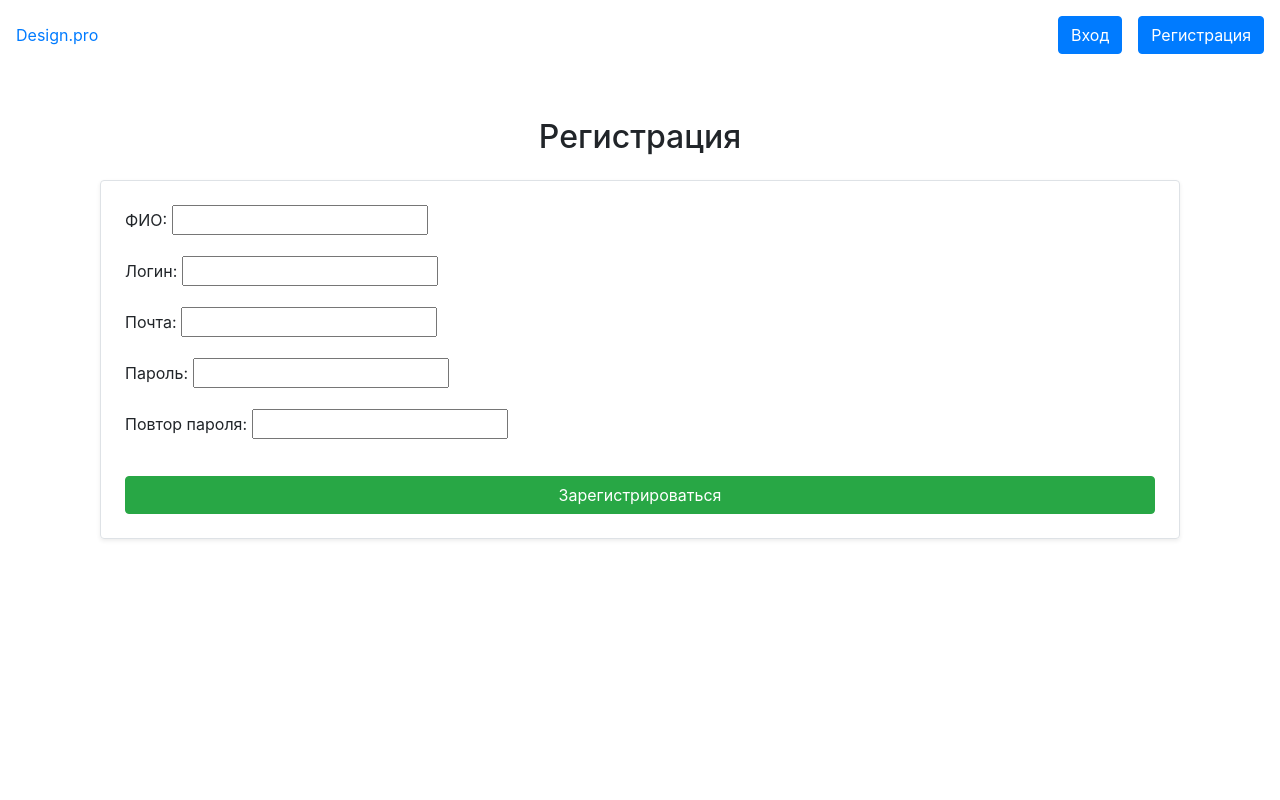
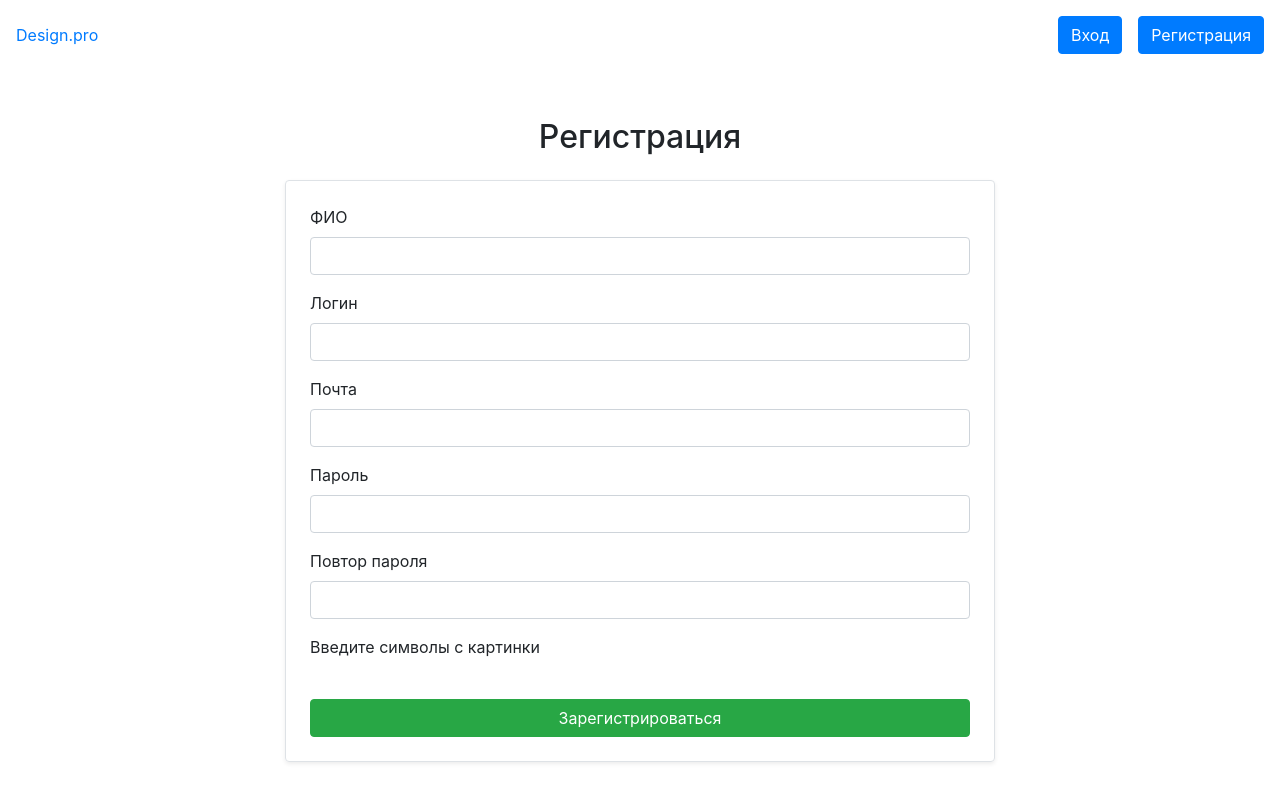
Before and after one commit to karixCode/django-praktika-2, a Django app: page /interior/register/ in a window 1280 px wide. Run offline with Django 5.2, Linux system fonts and the light colour scheme; some libraries are stand-ins or nearby versions.

Commit message:
login, register redesign

```diff
--- a/designpro/settings.py
+++ b/designpro/settings.py
@@ -137,7 +137,7 @@
 import random
 def russian_captcha_challenge():
     ret = u''
-    russian_alphabet = list('абвгдеёжзийклмнопрстуфхцчшщъыьэюя')
+    russian_alphabet = list('абвгдеёжзийклмнопрстуфхцчшщъыьэюя0123456789')
 
     for i in range(6):
         ret += (random.choice(russian_alphabet))
--- a/interior/templates/registration/register.html
+++ b/interior/templates/registration/register.html
@@ -2,14 +2,66 @@
 
 {% block content %}
 
-  <div class="container mt-5">
+<div class="container mt-5 col-md-8">
     <h2 class="mb-4 text-center">Регистрация</h2>
 
     <form method="post" enctype="multipart/form-data" class="border p-4 rounded shadow-sm">
       {% csrf_token %}
-      {{ form.as_p }}
+
+      <div class="form-group">
+        <label for="id_fio">ФИО</label>
+        <input type="text" name="fio" class="form-control" id="id_fio" value="{{ form.fio.value|default_if_none:'' }}">
+        {% if form.fio.errors %}
+          <div class="text-danger">{{ form.fio.errors.0 }}</div>
+        {% endif %}
+      </div>
+
+      <div class="form-group">
+        <label for="id_username">Логин</label>
+        <input type="text" name="username" class="form-control" id="id_username" value="{{ form.username.value|default_if_none:'' }}">
+        {% if form.username.errors %}
+          <div class="text-danger">{{ form.username.errors.0 }}</div>
+        {% endif %}
+      </div>
+
+      <div class="form-group">
+        <label for="id_email">Почта</label>
+        <input type="email" name="email" class="form-control" id="id_email" value="{{ form.email.value|default_if_none:'' }}">
+        {% if form.email.errors %}
+          <div class="text-danger">{{ form.email.errors.0 }}</div>
+        {% endif %}
+      </div>
+
+      <div class="form-group">
+        <label for="id_password">Пароль</label>
+        <input type="password" name="password" class="form-control" id="id_password">
+        {% if form.password.errors %}
+          <div class="text-danger">{{ form.password.errors.0 }}</div>
+        {% endif %}
+      </div>
+
+      <div class="form-group">
+        <label for="id_password2">Повтор пароля</label>
+        <input type="password" name="password2" class="form-control" id="id_password2">
+        {% if form.password2.errors %}
+          <div class="text-danger">{{ form.password2.errors.0 }}</div>
+        {% endif %}
+      </div>
+
+<div class="form-group">
+    <label for="id_captcha">Введите символы с картинки</label>
+    <div class="w-25">
+        {{ form.captcha }}
+    </div>
+    {% if form.captcha.errors %}
+        <div class="text-danger">{{ form.captcha.errors.0 }}</div>
+    {% endif %}
+</div>
+
+
+
       <button type="submit" class="btn btn-success w-100 mt-3">Зарегистрироваться</button>
     </form>
-  </div>
+</div>
 
 {% endblock %}
```
Also changed, not shown: interior/templates/registration/login.html (+32 -12 lines), db.sqlite3.
